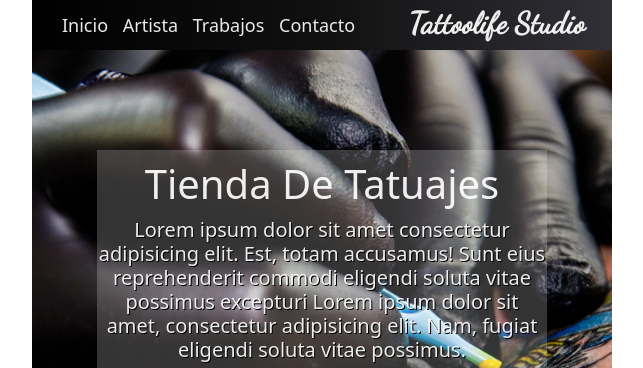
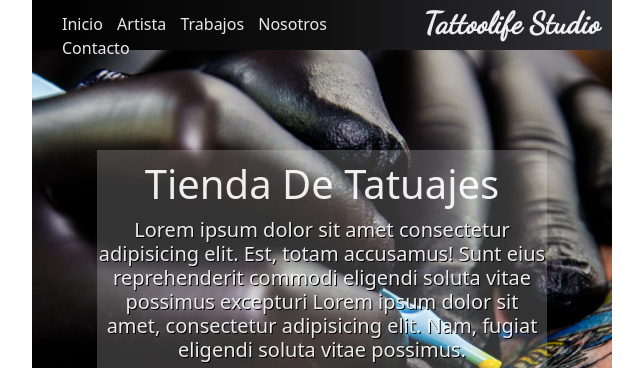
Before and after one commit to ojedam13/TattoStudio, a plain HTML site: page index.html in a window 768 px wide. Shown: the top 368 px of the page, without its empty margins (62-705 px from the left). Drawn offline with nearby package versions, Linux system fonts and the light colour scheme.

Commit message:
navegacion- add nosotros

```diff
--- a/css/style.css
+++ b/css/style.css
@@ -76,7 +76,7 @@ footer{
 
 #navegacion{
     height: 5rem;
-    width: 35rem;
+    width: 45rem;
     font-size: 1.8rem;
     float: left;
     padding: 1.2rem;
@@ -367,7 +367,13 @@ footer{
     }
 
     .marca {
-        width: 23rem;
+        width: 20rem;
+    }
+
+    #navegacion{
+        font-size: 1.6rem;
+        width: 38rem;
+        /* font-weight: bold; */
     }
 
     /* inicio */
--- a/index.html
+++ b/index.html
@@ -30,6 +30,7 @@
                     <li><a href="#inicio">Inicio</a></li>
                     <li><a href="#artista">Artista</a></li>
                     <li><a href="#trabajos">Trabajos</a></li>
+                    <li><a href="#contacto">Nosotros</a></li>
                     <li><a href="#contacto">Contacto</a></li>
                 </ul>
             </nav>
```
